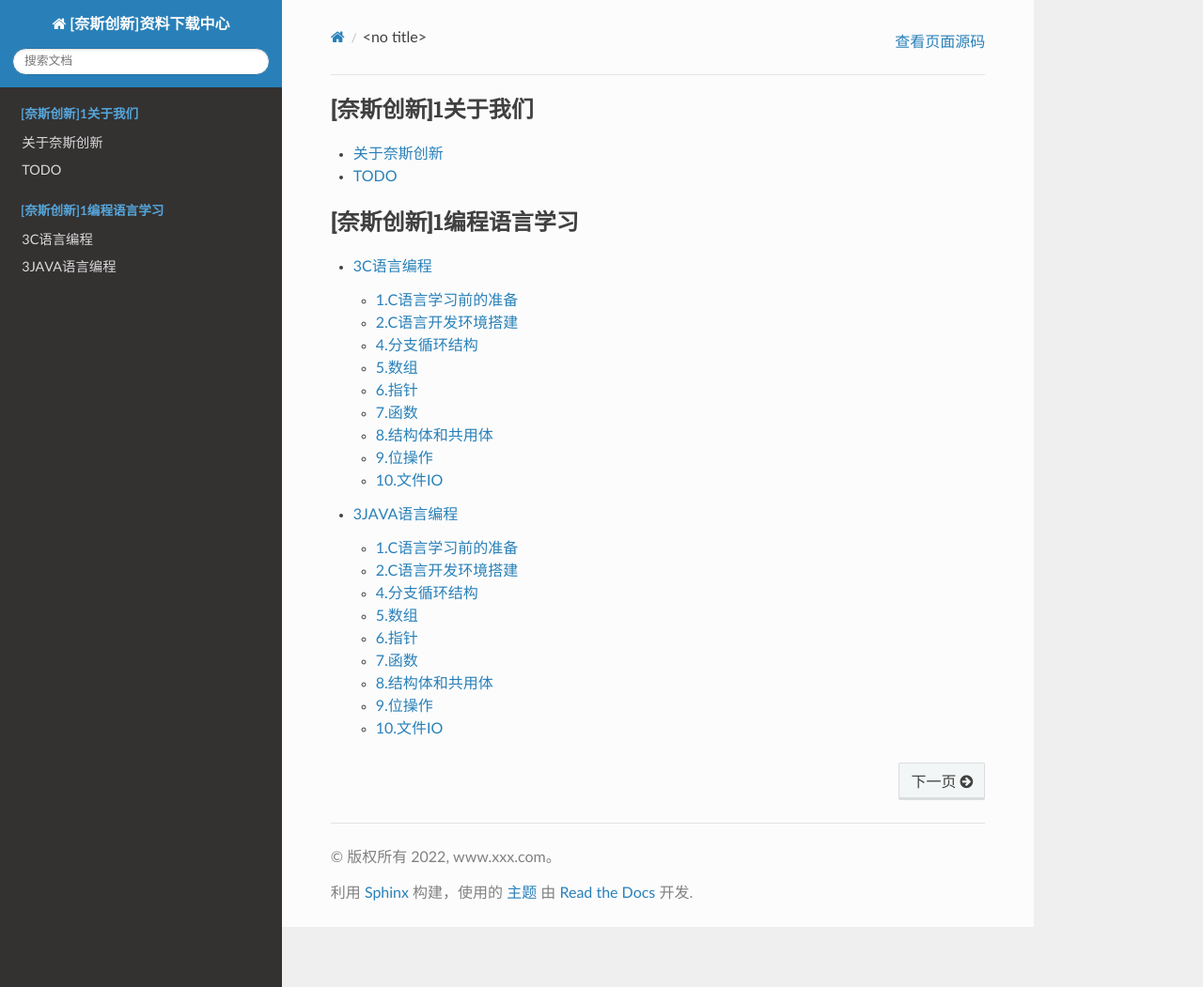
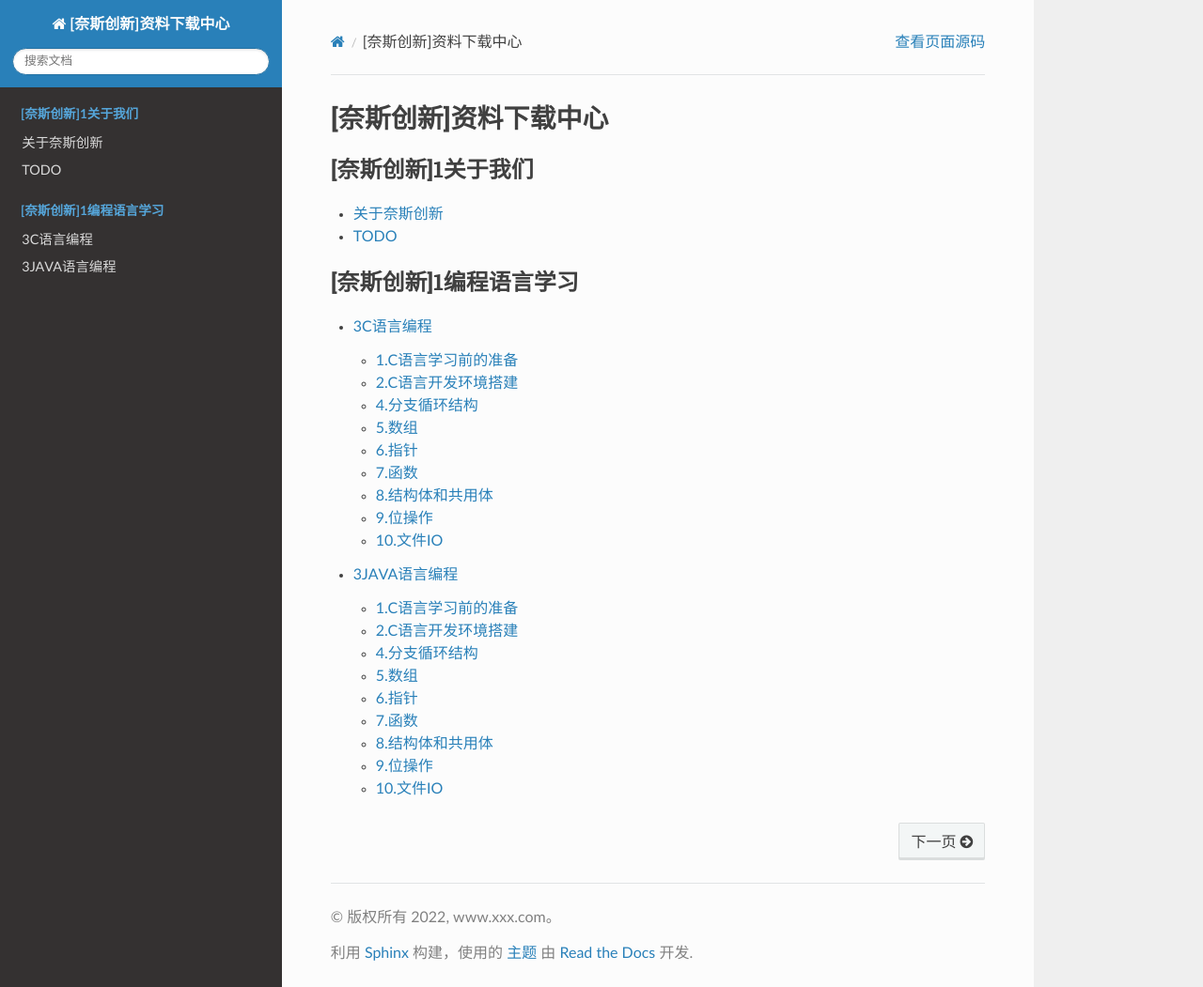
Before and after one commit to hello-liang-tao/naisicx_docs, a Sphinx documentation site: the page built from docs/index.rst, in a window 1280 px wide and 1051 px high. Shown: the whole window at 94% size. Built offline with Sphinx 7.4.7 and the Read the Docs theme 2.0.0, drawn with Linux system fonts in a browser that asks for light colours; pages that are not in the unit, such as notebooks, are missing from menus.

Commit message:
add:增加标题

```diff
--- a/docs/index.rst
+++ b/docs/index.rst
@@ -1,3 +1,5 @@
+[奈斯创新]资料下载中心
+======================================================
 .. toctree::
    :maxdepth: 3
    :caption: [奈斯创新]1关于我们
```
